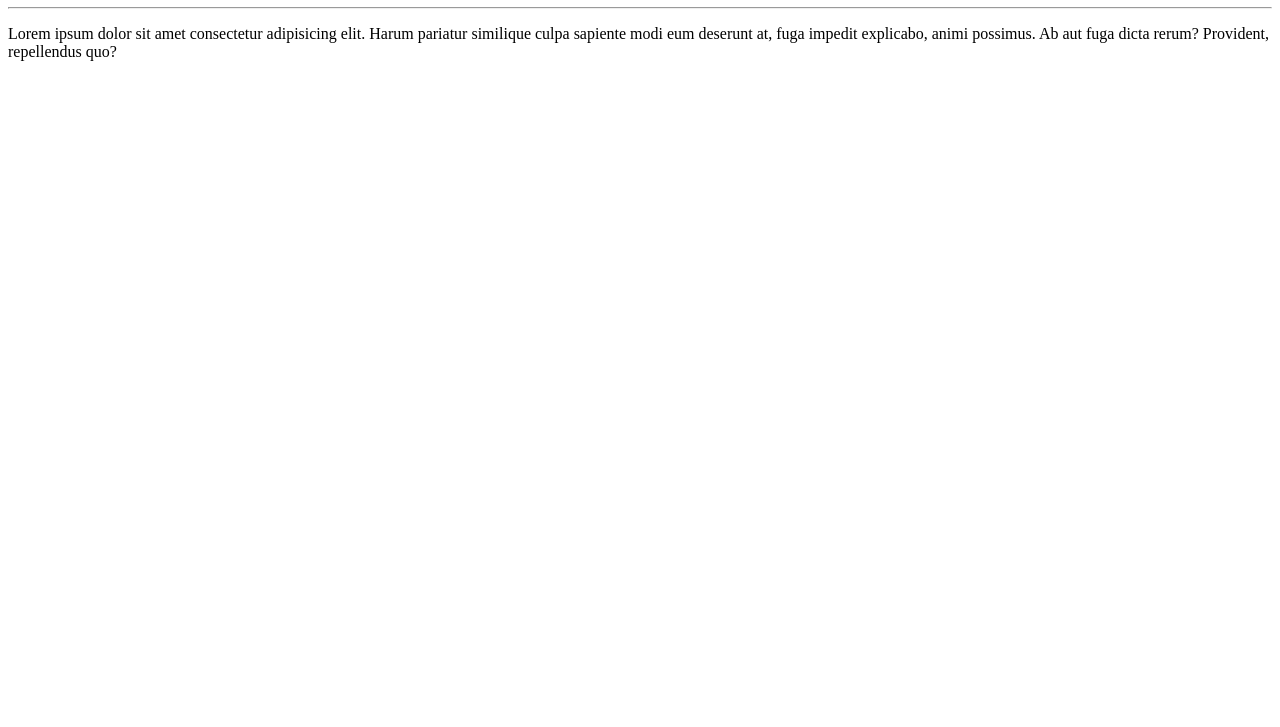
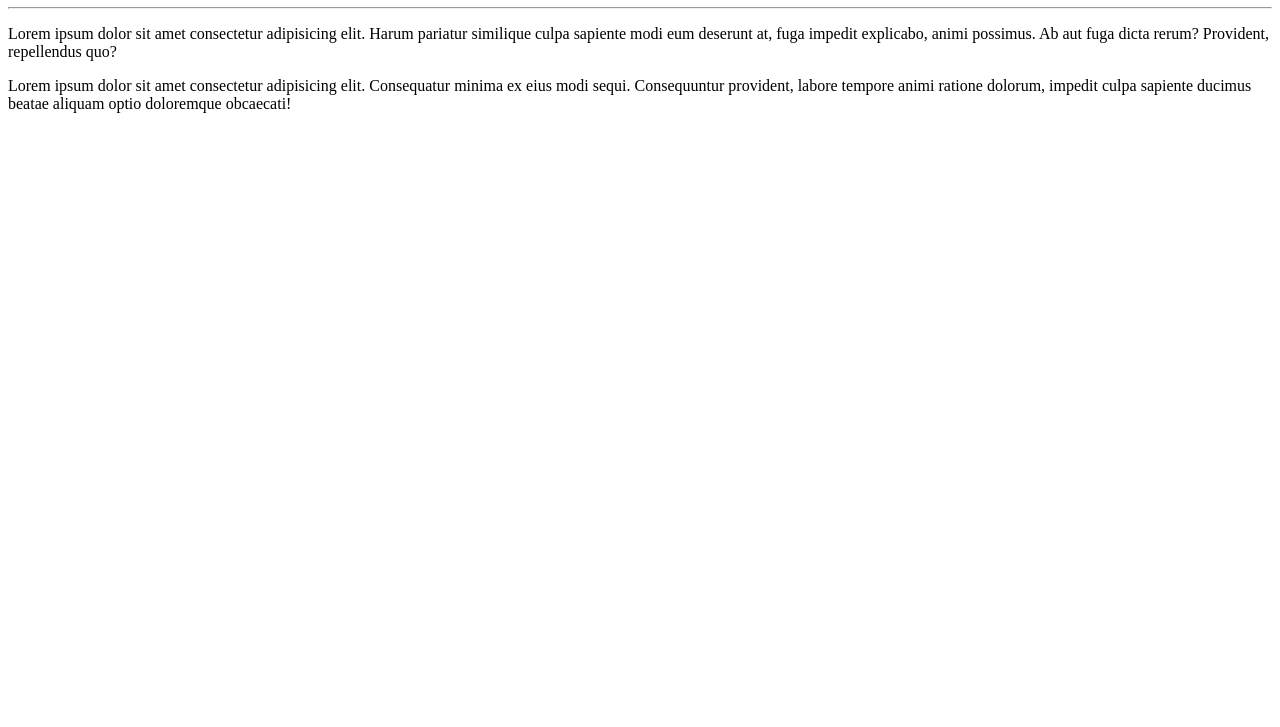
Before and after one commit to Edujonker/FuturoDEV, a plain HTML site: page codigo/index.html in a window 1280 px wide. Shown: the part 73-800 px from the top of the page. Drawn offline with Linux system fonts and the light colour scheme.

Commit message:
adicionei um paragrafo

```diff
--- a/codigo/index.html
+++ b/codigo/index.html
@@ -9,5 +9,6 @@
     <h1>Olá Mundo</h1>
     <hr>
     <p>Lorem ipsum dolor sit amet consectetur adipisicing elit. Harum pariatur similique culpa sapiente modi eum deserunt at, fuga impedit explicabo, animi possimus. Ab aut fuga dicta rerum? Provident, repellendus quo?</p>
+    <p>Lorem ipsum dolor sit amet consectetur adipisicing elit. Consequatur minima ex eius modi sequi. Consequuntur provident, labore tempore animi ratione dolorum, impedit culpa sapiente ducimus beatae aliquam optio doloremque obcaecati!</p>
 </body>
 </html>
```
